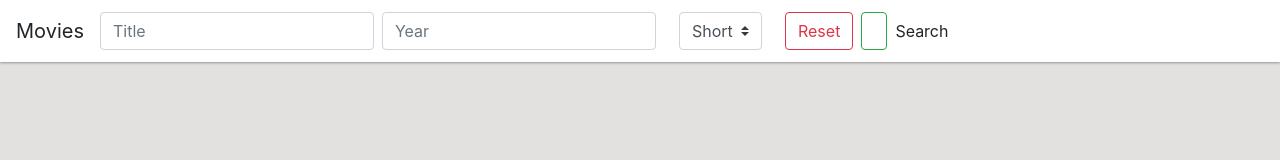
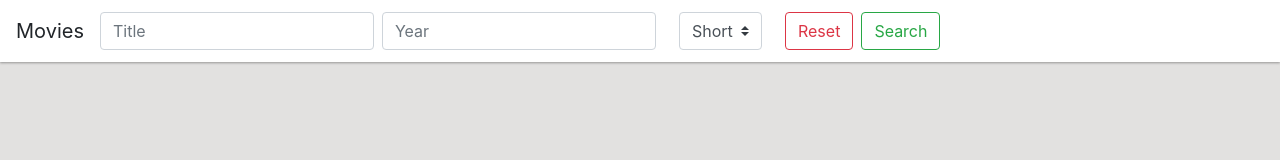
Before and after one commit to Av1nashKumar/Movie_API, a plain HTML site: page index.html in a window 1280 px wide. Shown: the top 160 px of the page. Drawn offline with nearby package versions, Linux system fonts and the light colour scheme.

Commit message:
Update index.html

```diff
--- a/index.html
+++ b/index.html
@@ -36,7 +36,7 @@
 
     <input type="reset" class="btn btn-outline-danger form-control mr-sm-2" id="reset"></input>
 
-    <input type="button" id="submit" class="btn btn-outline-success form-control mr-sm-2">Search</input>
+    <input type="button" id="submit" class="btn btn-outline-success form-control mr-sm-2" value="Search"></input>
 
   </form>
   </div>
```
